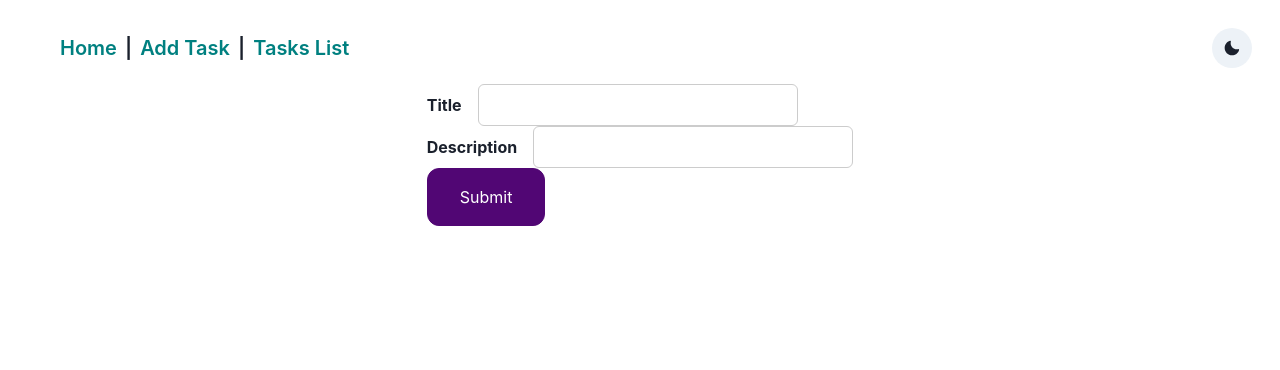
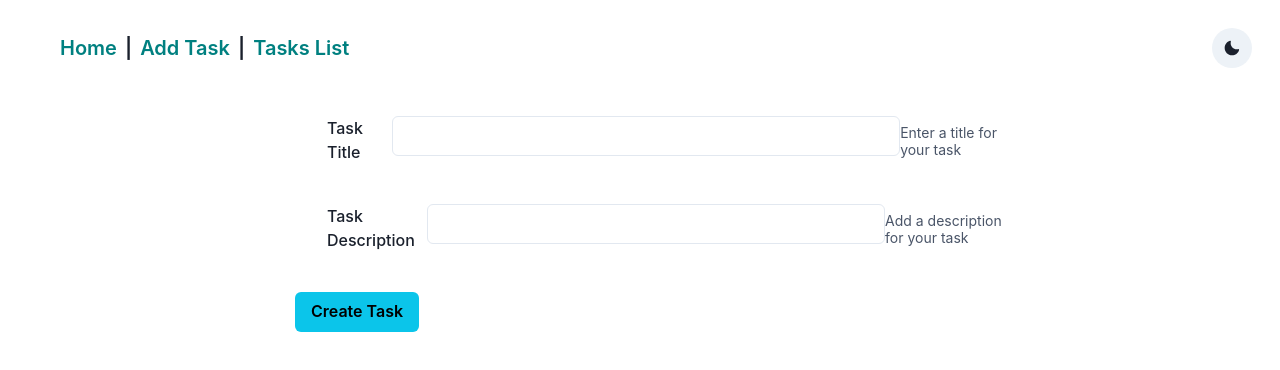
Before and after one commit to AlexMFlynn/TODO-MK0, a React (Create React App) app in the folder todo-ts/: page /addtask in a window 1280 px wide. Shown: the top 370 px of the page. Built offline with nearby package versions, Linux system fonts and the light colour scheme.

Commit message:
Replaced inputs with chakra components

```diff
--- a/todo-ts/src/Components/NewTask/TaskForm.tsx
+++ b/todo-ts/src/Components/NewTask/TaskForm.tsx
@@ -1,9 +1,7 @@
 import { ChangeEvent, useState } from "react";
 import { TaskProps } from "../Tasks/TaskProps";
-import { Button } from "../UI/Button/Button";
-import { Input } from "../UI/Input/Input";
 import { v4 as uuidv4 } from 'uuid';
-import { useToast } from "@chakra-ui/react";
+import { Button, Flex, FormControl, FormErrorMessage, FormHelperText, FormLabel, Input, useToast, VStack } from "@chakra-ui/react";
 
 export interface TaskFormProps {
     onAddTask: (taskData: TaskProps) => void;
@@ -18,6 +16,7 @@ export function TaskForm({ onAddTask }: TaskFormProps) {
     });
     const changeHandler = (event: ChangeEvent<HTMLInputElement>): void => {
         let targetId = event.target.id;
+        console.log(event.target)
         setUserInput(prevState => {
             if (targetId === 'title') {
                 return {
@@ -47,35 +46,107 @@ export function TaskForm({ onAddTask }: TaskFormProps) {
             key: uuidv4()
         });
     };
+
+    const [isTitleError, setIsTitleError] = useState(false);
+    const [isDescriptionError, setIsDescriptionError] = useState(false);
+    const onTitleBlur = () => {
+        setIsTitleError(userInput.title === '');
+    };
+    const onDescriptionBlur = () => {
+        setIsDescriptionError(userInput.description === '');
+    };
+
     return (
-        <form onSubmit={submitHandler}>
-            <div>
-                <div>
+        <VStack
+            align='center'
+            w='100%'
+        >
+            <form>
+                <FormControl
+                    isInvalid={isTitleError}
+                    display='flex'
+                    w='100%'
+                    m='2em'
+                >
+                    <FormLabel>Task Title</FormLabel>
                     <Input
-                        type="text"
-                        name='title'
-                        label={'Title'}
+                        id="title"
+                        type='text'
                         value={userInput.title}
-                        onValueChange={changeHandler}
+                        onChange={changeHandler}
+                        onBlur={onTitleBlur}
+                        isRequired
                     />
-                </div>
-                <div>
+                    {!isTitleError ? (
+                        <FormHelperText>
+                            Enter a title for your task
+                        </FormHelperText>
+                    ) : (
+                        <FormErrorMessage>
+                            A title is required to create a new task
+                        </FormErrorMessage>
+                    )}
+                </FormControl>
+                <FormControl
+                    isInvalid={isDescriptionError}
+                    display='flex'
+                    w='100%'
+                    m='2em'
+                >
+                    <FormLabel>Task Description</FormLabel>
                     <Input
-                        type="text"
-                        name='description'
-                        label={'Description'}
+                        type='text'
                         value={userInput.description}
-                        onValueChange={changeHandler}
+                        onChange={changeHandler}
+                        onBlur={onDescriptionBlur}
+                        isRequired
                     />
-                </div>
-            </div>
-            <Button
-                kind="raised"
-                type='submit'
-                onClick={() => { }}
-            >
-                Submit
-            </Button>
-        </form>
+                    {!isDescriptionError ? (
+                        <FormHelperText>
+                            Add a description for your task
+                        </FormHelperText>
+                    ) : (
+                        <FormErrorMessage>
+                            A Description is required to create a new task
+                        </FormErrorMessage>
+                    )}
+                </FormControl>
+                <Button
+                    type="submit"
+                    colorScheme='cyan'
+                >
+                    Create Task
+                </Button>
+            </form>
+        </VStack>
     );
 };
+        // <form onSubmit={submitHandler}>
+        //     <div>
+        //         <div>
+        //             <Input
+        //                 type="text"
+        //                 name='title'
+        //                 label={'Title'}
+        //                 value={userInput.title}
+        //                 onValueChange={changeHandler}
+        //             />
+        //         </div>
+        //         <div>
+        //             <Input
+        //                 type="text"
+        //                 name='description'
+        //                 label={'Description'}
+        //                 value={userInput.description}
+        //                 onValueChange={changeHandler}
+        //             />
+        //         </div>
+        //     </div>
+        //     <Button
+        //         kind="raised"
+        //         type='submit'
+        //         onClick={() => { }}
+        //     >
+        //         Submit
+        //     </Button>
+        // </form>
```
